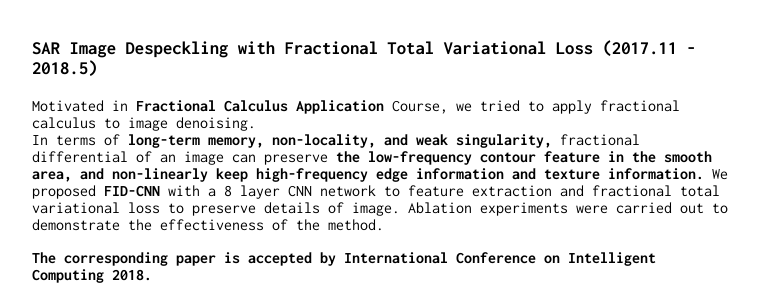
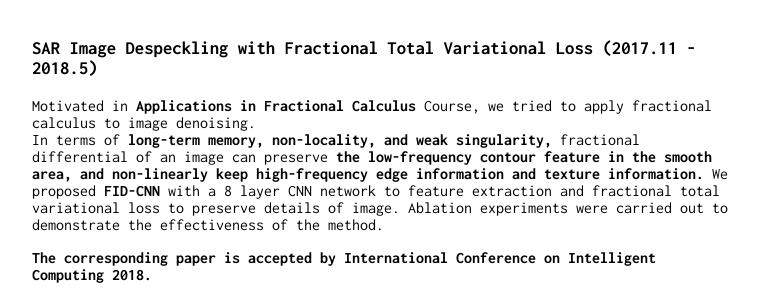
Before and after one commit to RaymondByc/raymondbyc-github.io, a Jekyll site: the page built from index.md, in a window 1280 px wide and 900 px high, scrolled down 2218 px. Shown: the part 163-453 px from the top of the window, without its empty margins (258-1017 px from the left). Built offline with Jekyll 4.4.1, drawn with Linux system fonts in a browser that asks for light colours; our own code applies the rules of GitHub Pages for plain Markdown files.

Commit message:
index update.

```diff
--- a/index.md
+++ b/index.md
@@ -72,7 +72,7 @@ __The corresponding paper is accepted by IROS 2019.__
 <img src="images/3D_Semantic_Restruction.png" width="100%">
 
 ### SAR Image Despeckling with Fractional Total Variational Loss (2017.11 - 2018.5)
-Motivated in __Fractional Calculus Application__ Course, we tried to apply fractional calculus to image denoising.
+Motivated in __Applications in Fractional Calculus__ Course, we tried to apply fractional calculus to image denoising.
 In terms of __long-term memory, non-locality, and weak singularity,__ fractional differential of an image can preserve __the low-frequency contour feature in the smooth area,
 and non-linearly keep high-frequency edge information and texture information.__
 We proposed __FID-CNN__ with a 8 layer CNN network to feature extraction and fractional total variational loss to preserve details of image.
```
